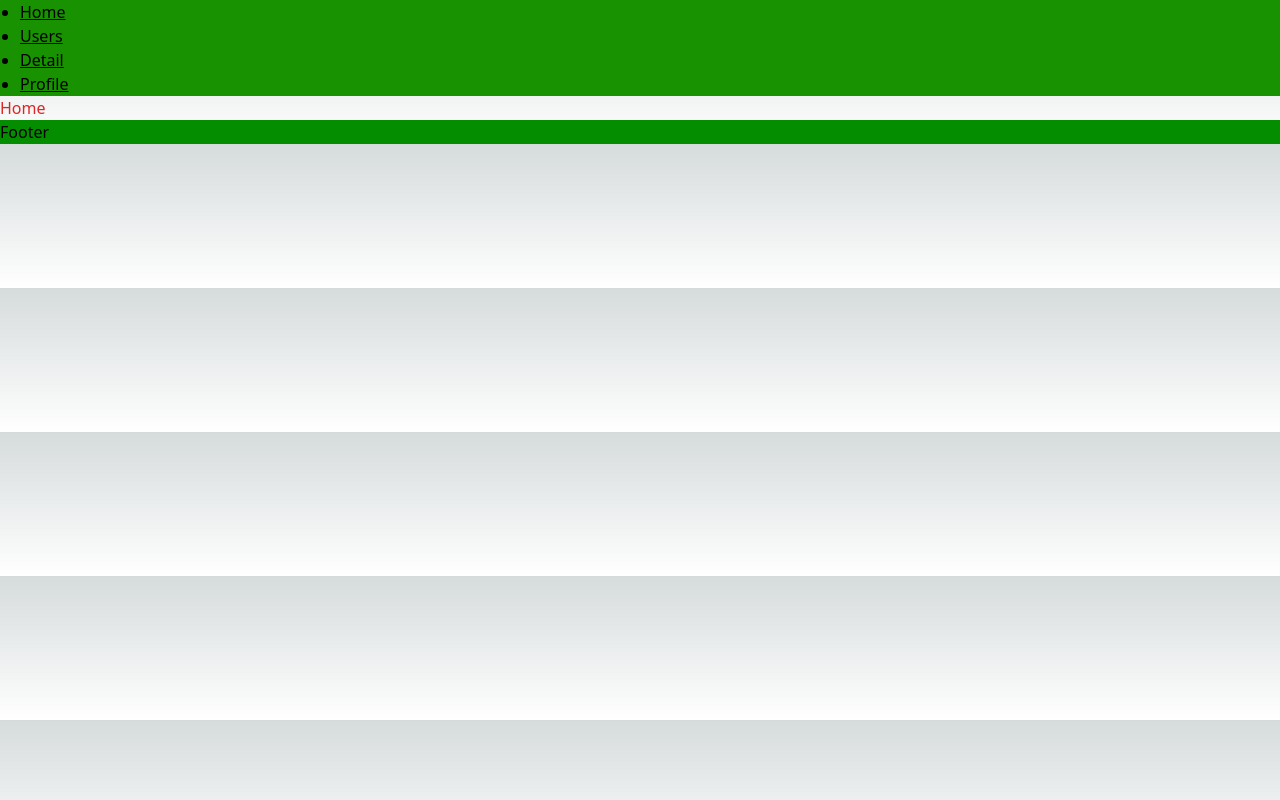
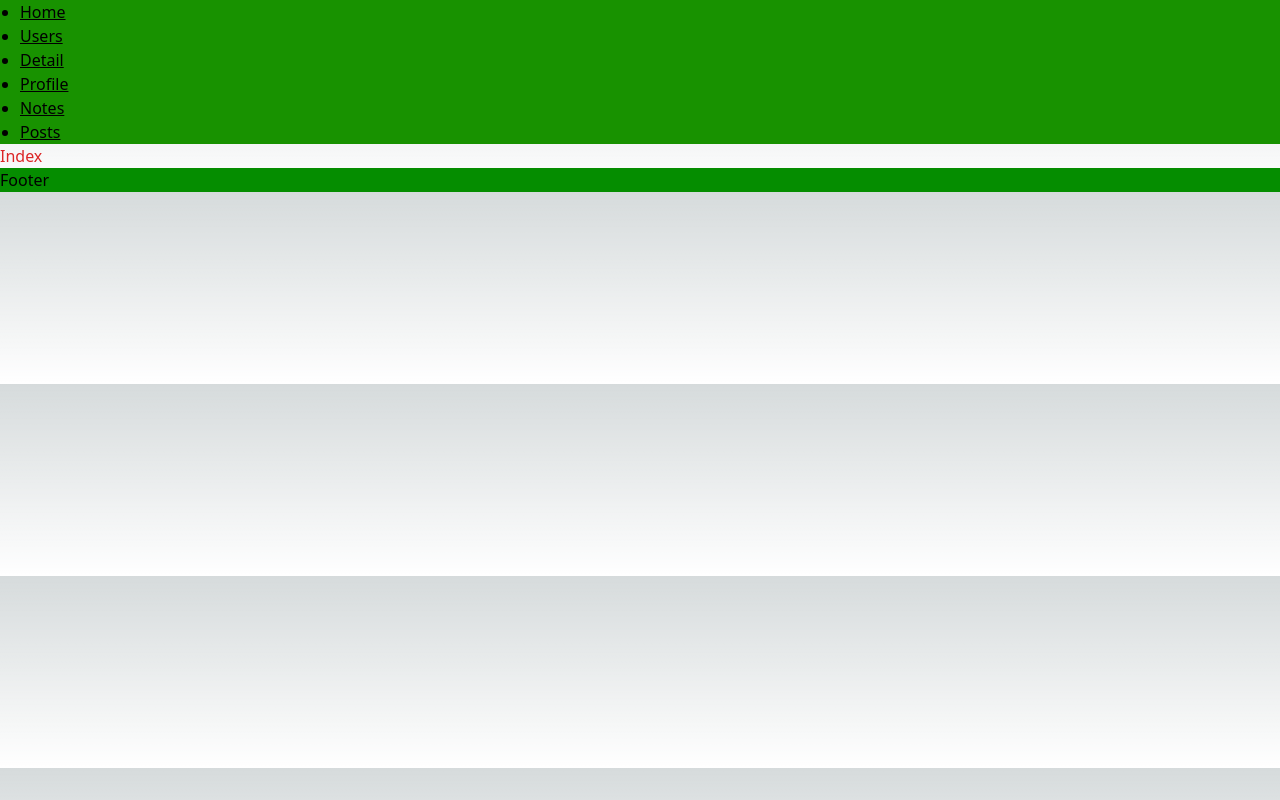
Before and after one commit to Slippoy03/learn-next, a Next.js app: page / in a window 1280 px wide. Built offline with nearby package versions, Linux system fonts and the light colour scheme; no server answers.

Commit message:
day-11, Data Fetching

```diff
--- a/components/header/index.js
+++ b/components/header/index.js
@@ -25,6 +25,16 @@ export default function Header() {
             Profile
           </Link>
         </li>
+        <li>
+          <Link href="/notes" className="underline">
+            Notes
+          </Link>
+        </li>
+        <li>
+          <Link href="/posts" className="underline">
+            Posts
+          </Link>
+        </li>
       </ul>
     </div>
   );
--- a/pages/index.js
+++ b/pages/index.js
@@ -1,20 +1,13 @@
-import { useEffect } from "react";
 import dynamic from "next/dynamic"
 
 const LayoutComponent = dynamic(() => import("@/layout"))
 
 export default function Main() {
-  useEffect(() => {
-    fetch("/api/hello")
-      .then((res) => res.json())
-      .then((res) => console.log("response =>", res))
-      .catch((err) => console.log("er r=>", err));
-  }, []);
 
   return (
     <>
       <LayoutComponent metaTitle="Home">
-        <p className="text-red-600">Home</p>
+        <p className="text-red-600">Index</p>
       </LayoutComponent>
     </>
   );
--- /dev/null
+++ b/pages/notes.js
@@ -0,0 +1,25 @@
+import dynamic from "next/dynamic";
+
+const LayoutComponent = dynamic(() => import("@/layout"));
+
+export default function Notes({notes}) {
+    console.log("notes data => ", notes)
+  return (
+    <>
+      <LayoutComponent metaTitle="Notes">
+        {notes.data.map((item ) => (
+            <div>
+                <p>{item.title}</p>
+                <p>{item.description}</p>
+            </div>
+        ))}
+      </LayoutComponent>
+    </>
+  );
+}
+
+export async function getStaticProps() {
+  const res = await fetch("https://api.github.com/repos/vercel/next.js");
+  const notes = await res.json();
+  return { props: { notes } };
+}
--- /dev/null
+++ b/pages/posts/index.js
@@ -0,0 +1,30 @@
+import dynamic from "next/dynamic";
+
+const LayoutComponent = dynamic(() => import("@/layout"));
+
+export default function Posts({ posts }) {
+    console.log("posts data => ", posts);
+  return (
+    <>
+      <LayoutComponent metaTitle="Home">
+        {posts.map((item) => (
+          <div>
+            <p>{item.id}</p>
+            <p>
+              <b>{item.title}</b>
+            </p>
+            <p>{item.body}</p>
+          </div>
+        ))}
+      </LayoutComponent>
+    </>
+  );
+}
+
+export async function getServerSideProps() {
+  // Fetch data from external API
+  const res = await fetch("https://jsonplaceholder.typicode.com/posts");
+  const posts = await res.json();
+  // Pass data to the page via props
+  return { props: { posts } };
+}
```
Also changed, not shown: 1 other file (tests, documents, lock files or other folders).
